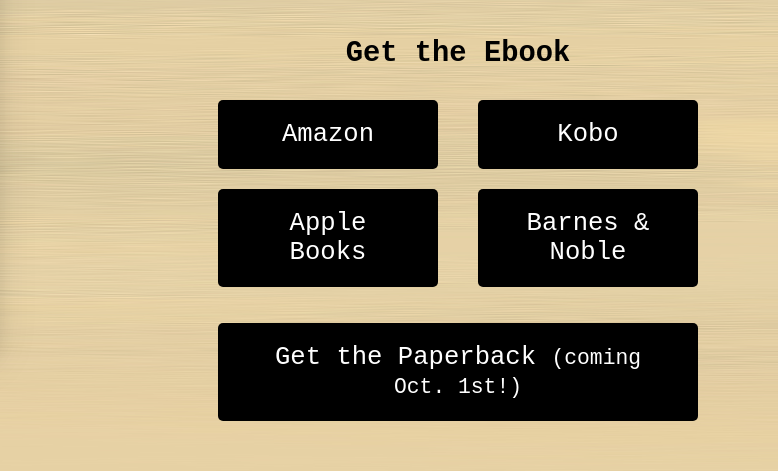
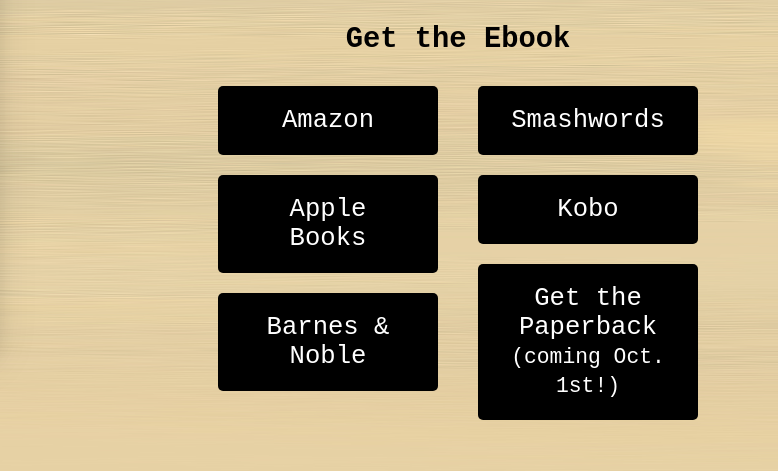
Before and after one commit to AZdv/codertocto, a plain HTML site: page index.html in a window 1280 px wide. Shown: the part 329-800 px from the top of the page, 502-1280 px from the left. Drawn offline with Linux system fonts and the light colour scheme.

Commit message:
Small improvements, also smashwords added

```diff
--- a/index.html
+++ b/index.html
@@ -37,13 +37,14 @@
                     <div class="ebook-column">
                         <a href="https://www.amazon.com/dp/B0DGGMKLPM" class="ebook-link">Amazon</a>
                         <a href="https://books.apple.com/us/book/from-coder-to-cto-the-power-of-technical-blogging/id6680188902" class="ebook-link">Apple Books</a>
+                        <a href="https://www.barnesandnoble.com/w/from-coder-to-cto-asaf-zamir/1146290014" class="ebook-link">Barnes & Noble</a>
                     </div>
                     <div class="ebook-column">
+                        <a href="https://www.smashwords.com/books/view/1617679" class="ebook-link">Smashwords</a>
                         <a href="https://www.kobo.com/us/en/ebook/from-coder-to-cto-the-power-of-technical-blogging-in-tech-careers" class="ebook-link">Kobo</a>
-                        <a href="https://www.barnesandnoble.com/w/from-coder-to-cto-asaf-zamir/1146290014" class="ebook-link">Barnes & Noble</a>
+                        <a href="#paperback" class="paperback-link">Get the Paperback <small>(coming Oct. 1st!)</small></a>
                     </div>
                 </div>
-                <a href="#paperback" class="paperback-link">Get the Paperback <small>(coming Oct. 1st!)</small></a>
             </section>
         </div>
     </header>
```
